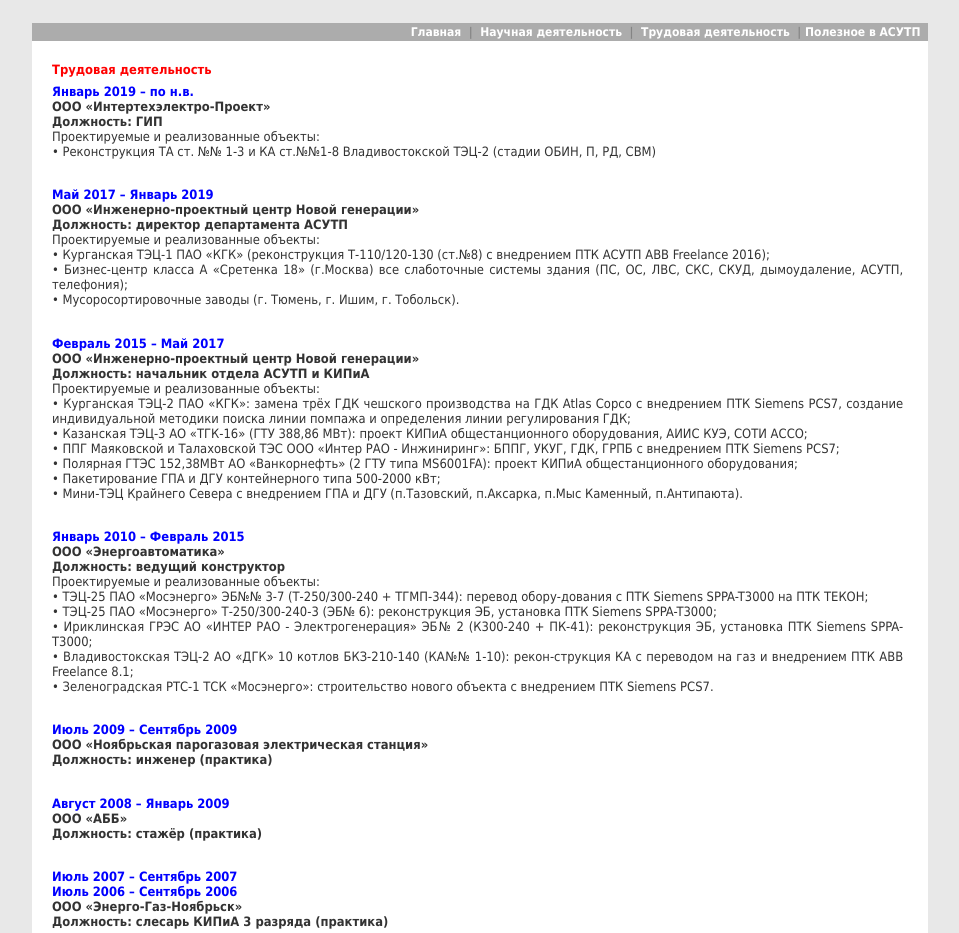
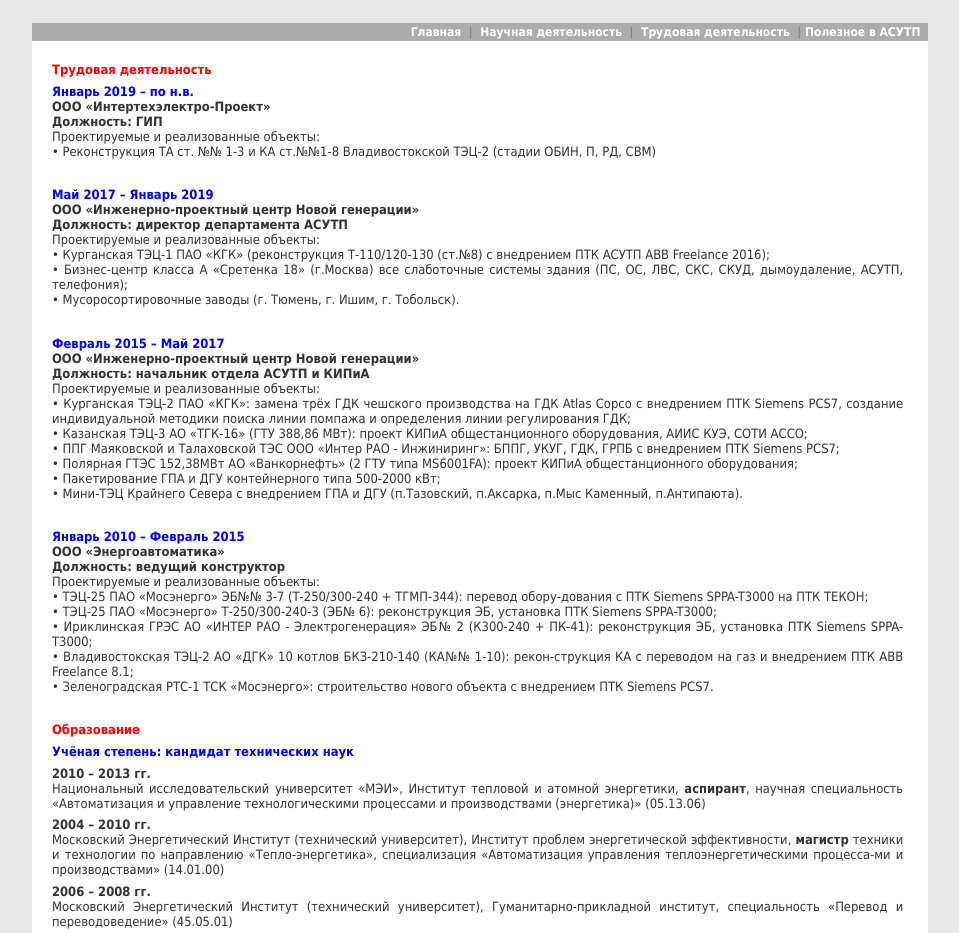
Before and after one commit to Sharovin/Igor, a plain HTML site: page wa.htm in a window 1280 px wide. Shown: the top 933 px of the page, without its empty margins (160-1119 px from the left). Drawn offline with Linux system fonts and the light colour scheme.

Commit message:
Убрал стажёрство из трудовой деятельности

```diff
--- a/wa.htm
+++ b/wa.htm
@@ -132,24 +132,7 @@
 • Владивостокская ТЭЦ-2 АО «ДГК» 10 котлов БКЗ-210-140 (КА№№ 1-10): рекон-струкция КА с переводом на газ и внедрением ПТК ABB Freelance 8.1;<br>
 • Зеленоградская РТС-1 ТСК «Мосэнерго»: строительство нового объекта с внедрением ПТК Siemens PCS7.</p>
 
-<p>&nbsp;</p>
 
-<p><font color = "blue"><b>Июль 2009 – Сентябрь 2009</b></font><br>
-<b>ООО «Ноябрьская парогазовая электрическая станция»<br>
-Должность: инженер (практика)</b>
-
-<p>&nbsp;</p>
-
-<p><font color = "blue"><b>Август 2008 – Январь 2009</b></font><br>
-<b>ООО «АББ»<br>
-Должность: стажёр (практика)</b></p>
-
-<p>&nbsp;</p>
-
-<p><font color = "blue"><b>Июль 2007 – Сентябрь 2007<br>
-Июль 2006 – Сентябрь 2006</b></font><br>
-<b>ООО «Энерго-Газ-Ноябрьск»<br>
-Должность: слесарь КИПиА 3 разряда (практика)</b></p>
 
 
 
```
